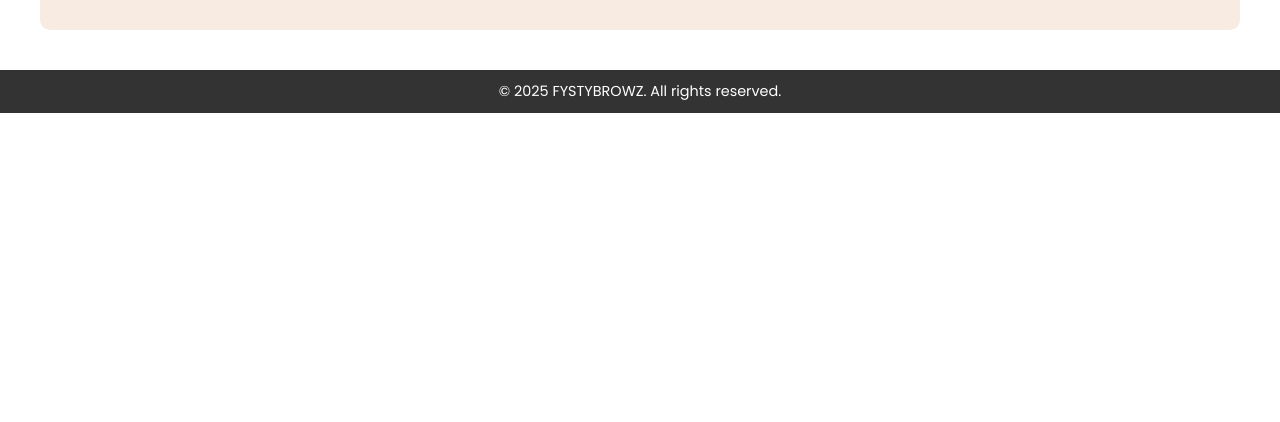
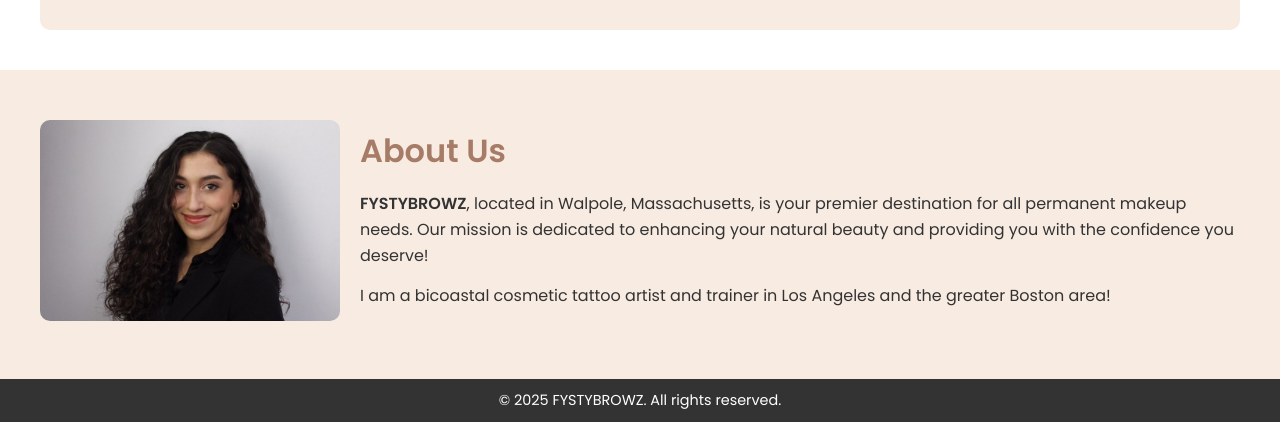
Before and after one commit to yuvi09/helloworld-app-prototype, a plain HTML site: page homefb2.html in a window 1280 px wide. Shown: the part 1031-1453 px from the top of the page. Before the commit the page ends 1144 px from the top, so only its background shows below. Drawn offline with Linux system fonts and the light colour scheme.

Commit message:
Added About section and related styles

```diff
--- a/homefb2.html
+++ b/homefb2.html
@@ -219,6 +219,58 @@
                 max-width: 100%;
             }
         }
+
+        .about-section {
+        display: flex;
+        align-items: center;
+        justify-content: center;
+        padding: 50px 20px;
+        background-color: #f8ebe2;
+    }
+
+    .about-container {
+        display: flex;
+        flex-direction: row;
+        max-width: 1200px;
+        width: 100%;
+        gap: 20px;
+        align-items: center;
+    }
+
+    .about-image img {
+        max-width: 300px;
+        width: 100%;
+        border-radius: 10px;
+        object-fit: cover;
+    }
+
+    .about-text {
+        flex: 1;
+    }
+
+    .about-text h2 {
+        font-size: 2rem;
+        color: #a67c67;
+        margin-bottom: 15px;
+    }
+
+    .about-text p {
+        font-size: 1rem;
+        line-height: 1.6;
+        color: #333;
+        margin-bottom: 15px;
+    }
+
+    @media (max-width: 768px) {
+        .about-container {
+            flex-direction: column;
+            text-align: center;
+        }
+
+        .about-image img {
+            max-width: 100%;
+        }
+    }
     </style>
     <script>
         let currentIndex = 0;
@@ -325,6 +377,23 @@
         </div>
     </section>
 
+    <section class="about-section">
+        <div class="about-container">
+            <div class="about-image">
+                <img src="/imgs/sofia_bio.jpeg" alt="Owner Image" />
+            </div>
+            <div class="about-text">
+                <h2>About Us</h2>
+                <p>
+                    <strong>FYSTYBROWZ</strong>, located in Walpole, Massachusetts, is your premier destination for all permanent makeup needs. Our mission is dedicated to enhancing your natural beauty and providing you with the confidence you deserve!
+                </p>
+                <p>
+                    I am a bicoastal cosmetic tattoo artist and trainer in Los Angeles and the greater Boston area!
+                </p>
+            </div>
+        </div>
+    </section>
+
     <footer>
         <p>&copy; 2025 FYSTYBROWZ. All rights reserved.</p>
     </footer>
```
Also changed, not shown: imgs/FYSTBROWZ_logo1.png (added), imgs/sofia_bio.jpeg (added), 1 other file.
